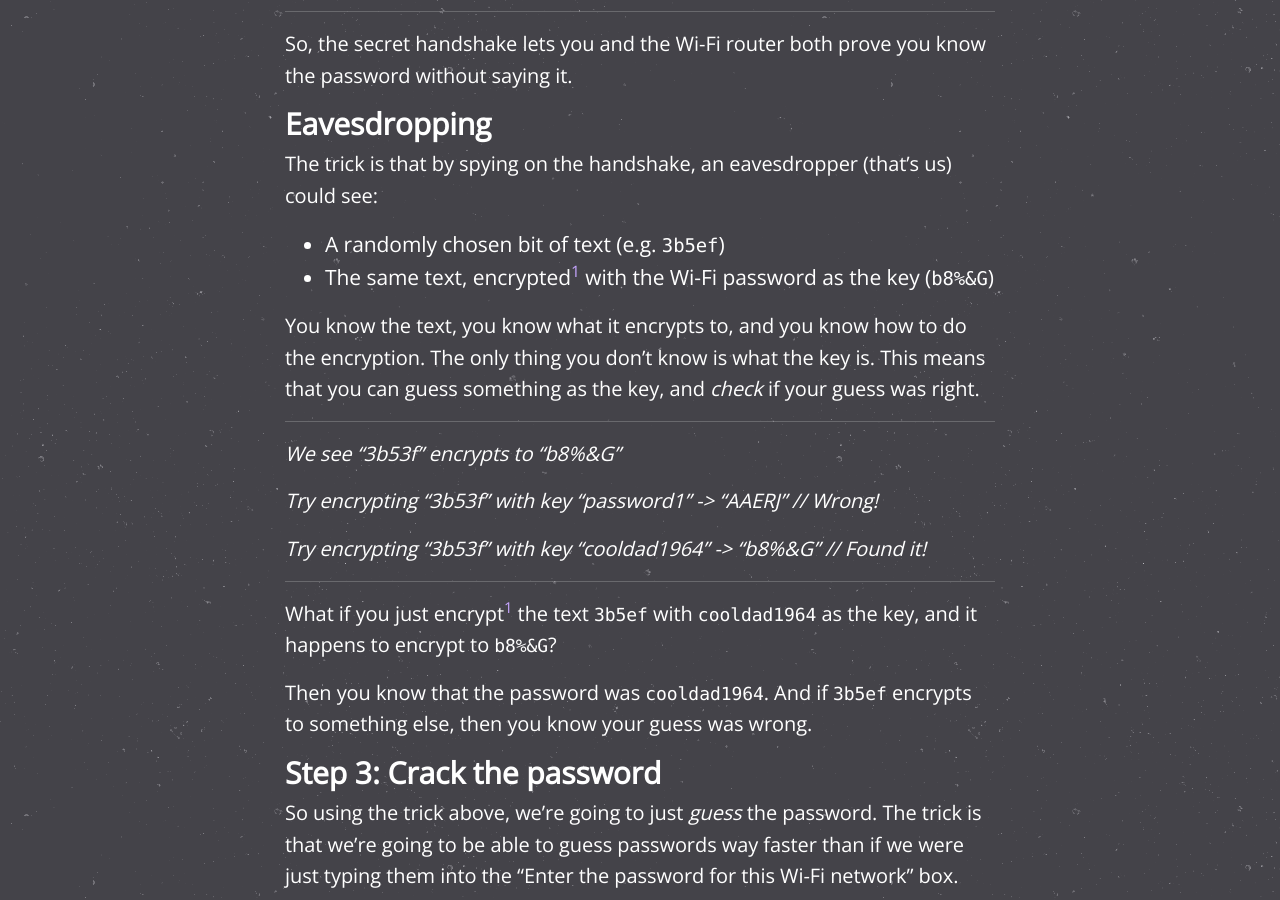
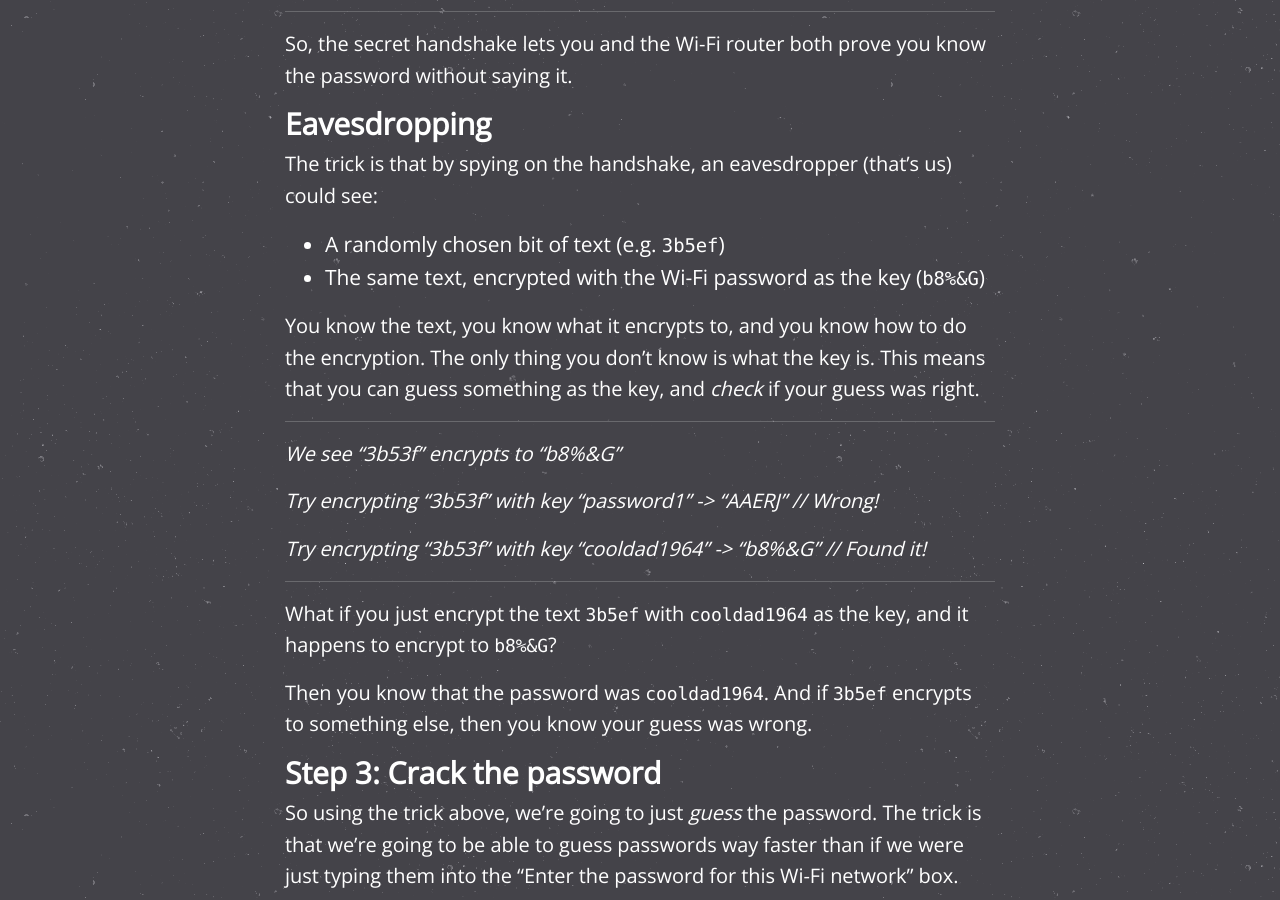
Before and after one commit to mangopdf/mangopdf.github.io, a Jekyll site: the page built from _posts/2018-03-01-hacking-your-neighbours-wifi.md, in a window 1280 px wide and 900 px high, scrolled down 3879 px. Built offline with Jekyll 4.4.1, drawn with Linux system fonts in a browser that asks for light colours; some of the changed lines change nothing that is shown.

Commit message:
guess not

```diff
--- a/_posts/2018-03-01-hacking-your-neighbours-wifi.md
+++ b/_posts/2018-03-01-hacking-your-neighbours-wifi.md
@@ -74,7 +74,7 @@ So, the secret handshake lets you and the Wi-Fi router both prove you know the p
 ##### Eavesdropping
 The trick is that by spying on the handshake, an eavesdropper (that's us) could see:
 * A randomly chosen bit of text (e.g. `3b5ef`)
-* The same text, encrypted[^corrections] with the Wi-Fi password as the key (`b8%&G`)
+* The same text, encrypted with the Wi-Fi password as the key (`b8%&G`)
 
 You know the text, you know what it encrypts to, and you know how to do the encryption. The only thing you don't know is what the key is. This means that you can guess something as the key, and _check_ if your guess was right.
 
@@ -87,7 +87,7 @@ _Try encrypting "3b53f" with key "cooldad1964" -> "b8%&G" // Found it!_
 
 ---
 
-What if you just encrypt[^corrections] the text `3b5ef` with `cooldad1964` as the key, and it happens to encrypt to `b8%&G`?
+What if you just encrypt the text `3b5ef` with `cooldad1964` as the key, and it happens to encrypt to `b8%&G`?
 
 Then you know that the password was `cooldad1964`. And if `3b5ef` encrypts to something else, then you know your guess was wrong.
 
```
